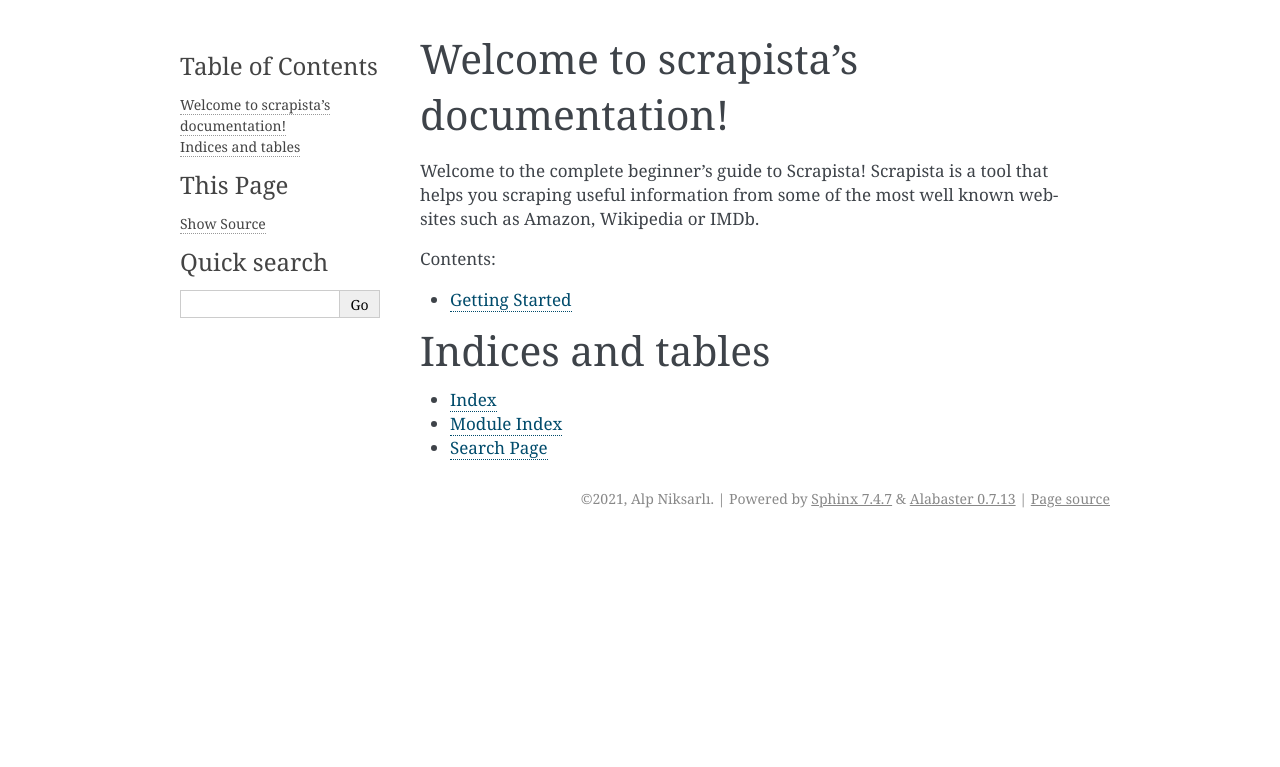
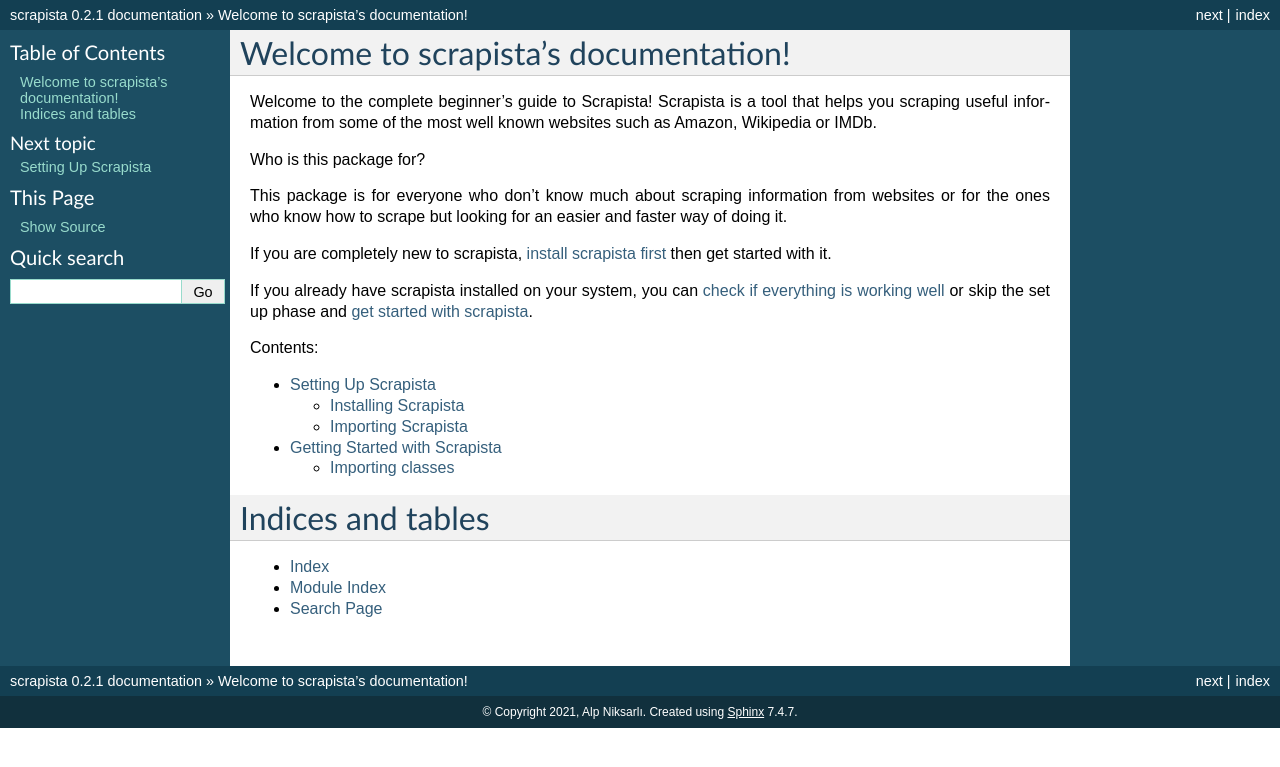
Before and after one commit to alpnix/scrapista, a Sphinx documentation site: the page built from docs/source/index.rst, in a window 1280 px wide. Shown: the top 767 px of the page. Built offline with Sphinx 7.4.7, drawn with Linux system fonts in a browser that asks for light colours.

Commit message:
updated gettingstarted docs

````diff
--- a/docs/source/conf.py
+++ b/docs/source/conf.py
@@ -47,7 +47,7 @@
 # The theme to use for HTML and HTML Help pages.  See the documentation for
 # a list of builtin themes.
 #
-html_theme = 'alabaster'
+html_theme = 'classic'
 
 # Add any paths that contain custom static files (such as style sheets) here,
 # relative to this directory. They are copied after the builtin static files,
--- /dev/null
+++ b/docs/source/gettingstarted.rst
@@ -0,0 +1,7 @@
+.. _gettingstarted:
+
+Getting Started with Scrapista
+==============================
+
+Importing classes
+-----------------
--- a/docs/source/index.rst
+++ b/docs/source/index.rst
@@ -8,14 +8,20 @@
 
 Welcome to the complete beginner's guide to Scrapista! Scrapista is a tool that helps you scraping useful information from some of the most well known websites such as Amazon, Wikipedia or IMDb.
 
+Who is this package for?
 
+This package is for everyone who don't know much about scraping information from websites or for the ones who know how to scrape but looking for an easier and faster way of doing it.
 
+If you are completely new to scrapista, :ref:`install scrapista first <settingup>` then get started with it.
+
+If you already have scrapista installed on your system, you can :ref:`check if everything is working well <importingscrapista>` or skip the set up phase and :ref:`get started with scrapista <gettingstarted>`.
 
 .. toctree::
    :maxdepth: 2
    :caption: Contents:
 
-   intro
+   settingup
+   gettingstarted
 
 
 
--- a/docs/source/intro.rst
+++ /dev/null
@@ -1,3 +0,0 @@
-Getting Started
-###############
-import classes for all our scrapers
--- /dev/null
+++ b/docs/source/settingup.rst
@@ -0,0 +1,19 @@
+.. _settingup:
+
+Setting Up Scrapista
+====================
+
+Installing Scrapista
+---------------------
+There are barely any requirements for getting started with scrapista!
+
+- You need to have 2.7 or a higher version of Python installed in your computer. You can check this by typing ```python --version``` command in the terminal you use.
+
+After that you can directly install scrapista on your Python environment by typing ```python -m install scrapista``` or ```pip install scrapista``` command.
+
+.. _importingscrapista:
+Importing Scrapista
+--------------------
+Now add python```import scrapista``` line on the Python file you have.
+
+Unless an error occurs when you run the program, you are ready to go. If you encounter a ModuleNotFound error at this stage, then you have to make sure you have scrapista on the same environment as the one you are trying to run this program with.
````
Also changed, not shown: 1 other file.
